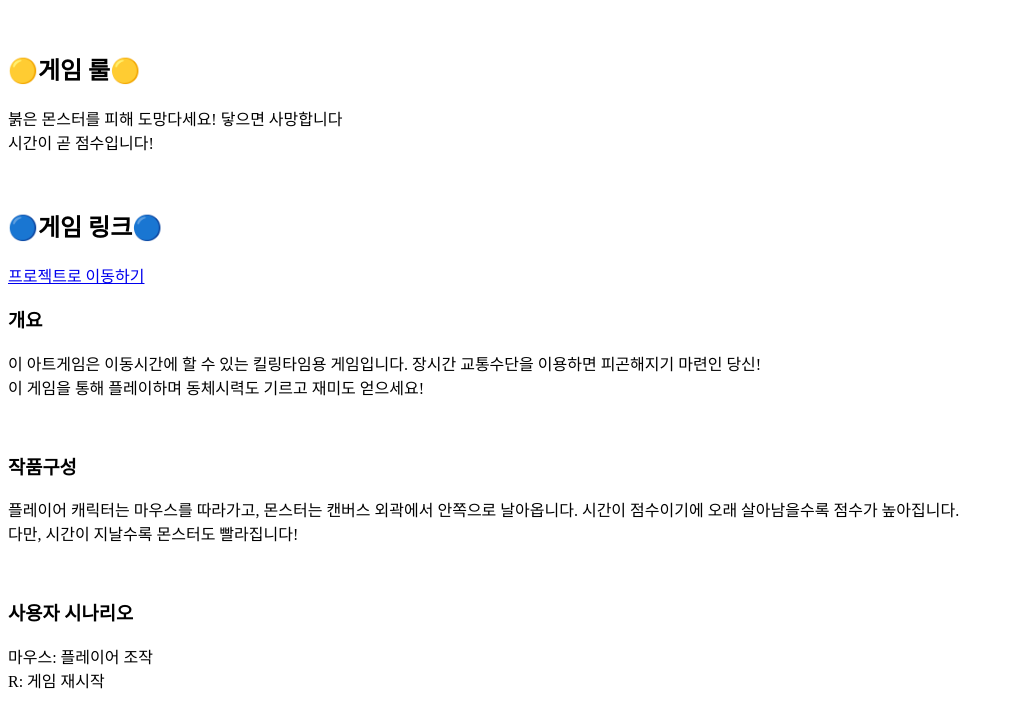
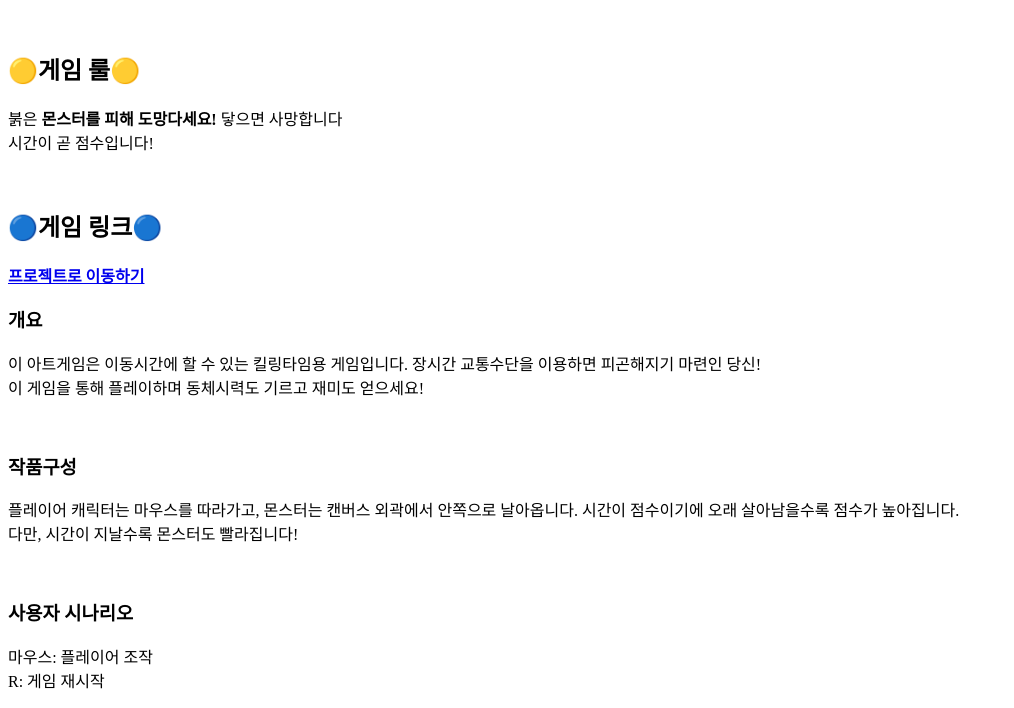
Before and after one commit to zanwol/sample_web, a plain HTML site: page index.html in a window 1280 px wide. Shown: the part 116-824 px from the top of the page, without its empty margins (0-1014 px from the left). Drawn offline with Linux system fonts and the light colour scheme.

Commit message:
Update index.html

```diff
--- a/index.html
+++ b/index.html
@@ -1,17 +1,17 @@
 <!DOCTYPE html>
 <html>
 	<head>
-		<title font-family:courier;>김은영의 기말 프로젝트</title>
+		<title>김은영의 기말 프로젝트</title>
 	</head>
 	<body>
 		<h1>아트게임 - 몬스터 피하기 </h1>
 		<p>몬스터를 피해 살아남아라!</p>
 		<br>
 		<h2>🟡게임 룰🟡</h2>
-		<p>붉은 몬스터를 피해 도망다세요! 닿으면 사망합니다<br>시간이 곧 점수입니다! </p>
+		<p>붉은 <b>몬스터를 피해 도망다세요!</b> 닿으면 사망합니다<br>시간이 곧 점수입니다! </p>
 		<br>
 		<h2>🔵게임 링크🔵</h2>
-		<a href = "https://editor.p5js.org/zanwol/sketches/b_egCKijs">프로젝트로 이동하기</a>
+		<a href = "https://editor.p5js.org/zanwol/sketches/b_egCKijs"><b>프로젝트로 이동하기</b></a>
 		<br>
 		<h3>개요</h3>
 		<p>이 아트게임은 이동시간에 할 수 있는 킬링타임용 게임입니다. 장시간 교통수단을 이용하면 피곤해지기 마련인 당신! <br>이 게임을 통해 플레이하며 동체시력도 기르고 재미도 얻으세요!</p>
```
